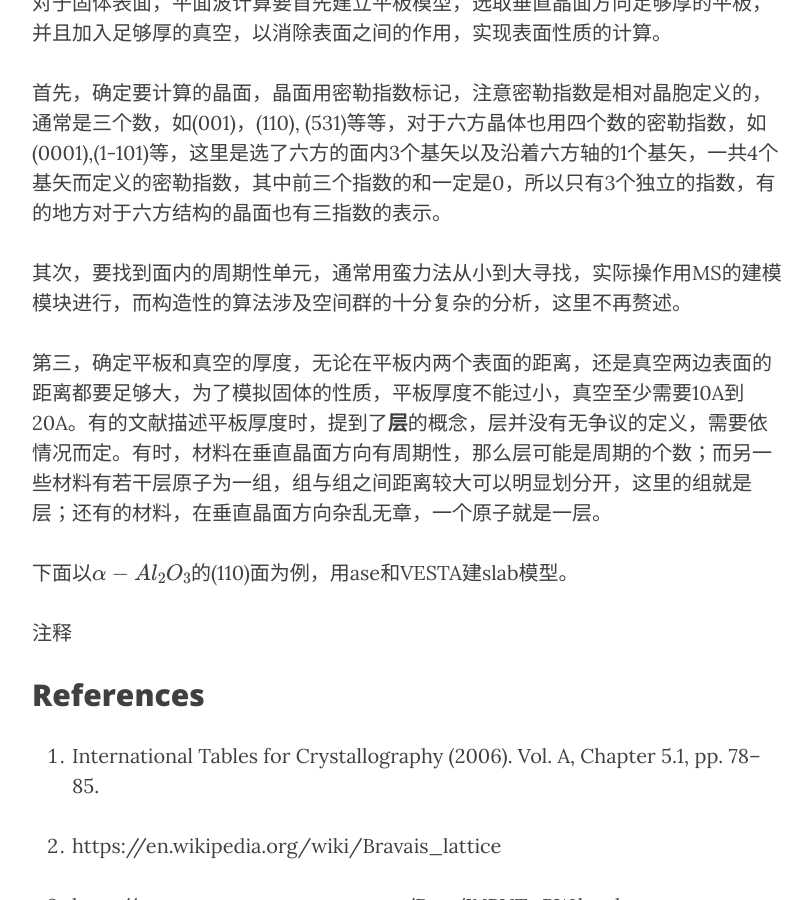
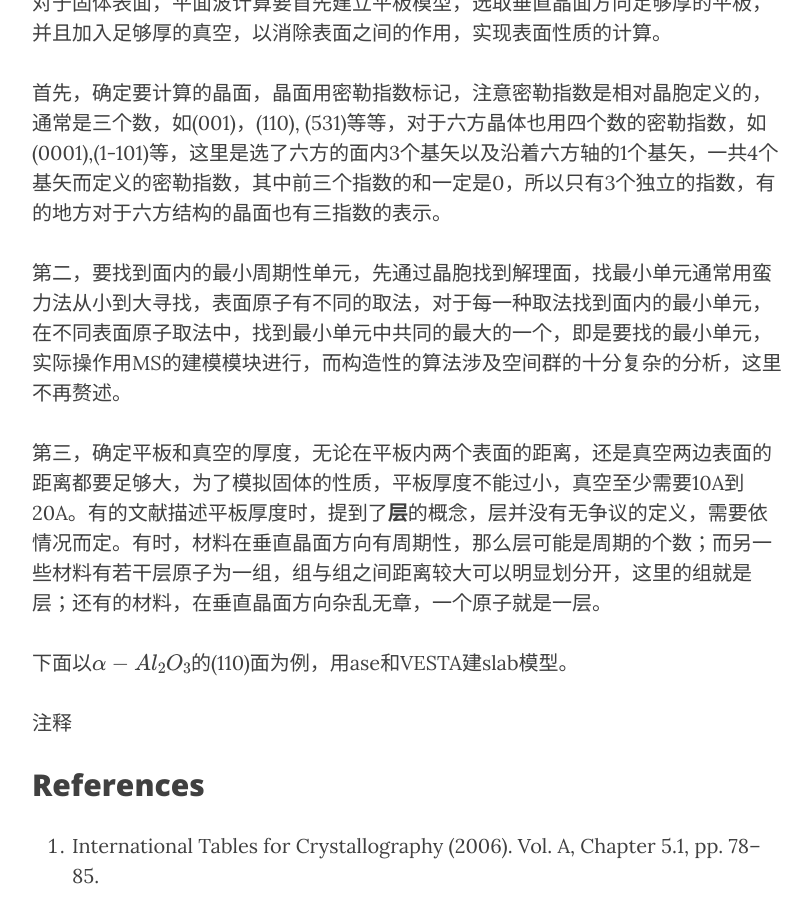
Before and after one commit to yyyu200/DFTbook, a Jekyll site: the page built from _posts/2019-04-07-TransCell.md, in a window 1280 px wide and 900 px high, scrolled down 6399 px. Shown: the whole window, without its empty margins (233-1045 px from the left). Built offline with Jekyll 4.4.1, drawn with Linux system fonts in a browser that asks for light colours; nearby versions of some CDN libraries; formulas are drawn with MathJax 3; comment, search, counter and statistics services are not loaded.

Commit message:
modify at20190414-08:28:50-aliyun

```diff
--- a/_posts/2019-04-07-TransCell.md
+++ b/_posts/2019-04-07-TransCell.md
@@ -183,7 +183,7 @@ ibrav      structure                   celldm(2)-celldm(6)
 
 首先，确定要计算的晶面，晶面用密勒指数标记，注意密勒指数是相对晶胞定义的，通常是三个数，如(001)，(110), (531)等等，对于六方晶体也用四个数的密勒指数，如(0001),(1-101)等，这里是选了六方的面内3个基矢以及沿着六方轴的1个基矢，一共4个基矢而定义的密勒指数，其中前三个指数的和一定是0，所以只有3个独立的指数，有的地方对于六方结构的晶面也有三指数的表示。
 
-其次，要找到面内的周期性单元，通常用蛮力法从小到大寻找，实际操作用MS的建模模块进行，而构造性的算法涉及空间群的十分复杂的分析，这里不再赘述。
+第二，要找到面内的最小周期性单元，先通过晶胞找到解理面，找最小单元通常用蛮力法从小到大寻找，表面原子有不同的取法，对于每一种取法找到面内的最小单元，在不同表面原子取法中，找到最小单元中共同的最大的一个，即是要找的最小单元，实际操作用MS的建模模块进行，而构造性的算法涉及空间群的十分复杂的分析，这里不再赘述。
 
 第三，确定平板和真空的厚度，无论在平板内两个表面的距离，还是真空两边表面的距离都要足够大，为了模拟固体的性质，平板厚度不能过小，真空至少需要10A到20A。有的文献描述平板厚度时，提到了**层**的概念，层并没有无争议的定义，需要依情况而定。有时，材料在垂直晶面方向有周期性，那么层可能是周期的个数；而另一些材料有若干层原子为一组，组与组之间距离较大可以明显划分开，这里的组就是层；还有的材料，在垂直晶面方向杂乱无章，一个原子就是一层。
 
```
